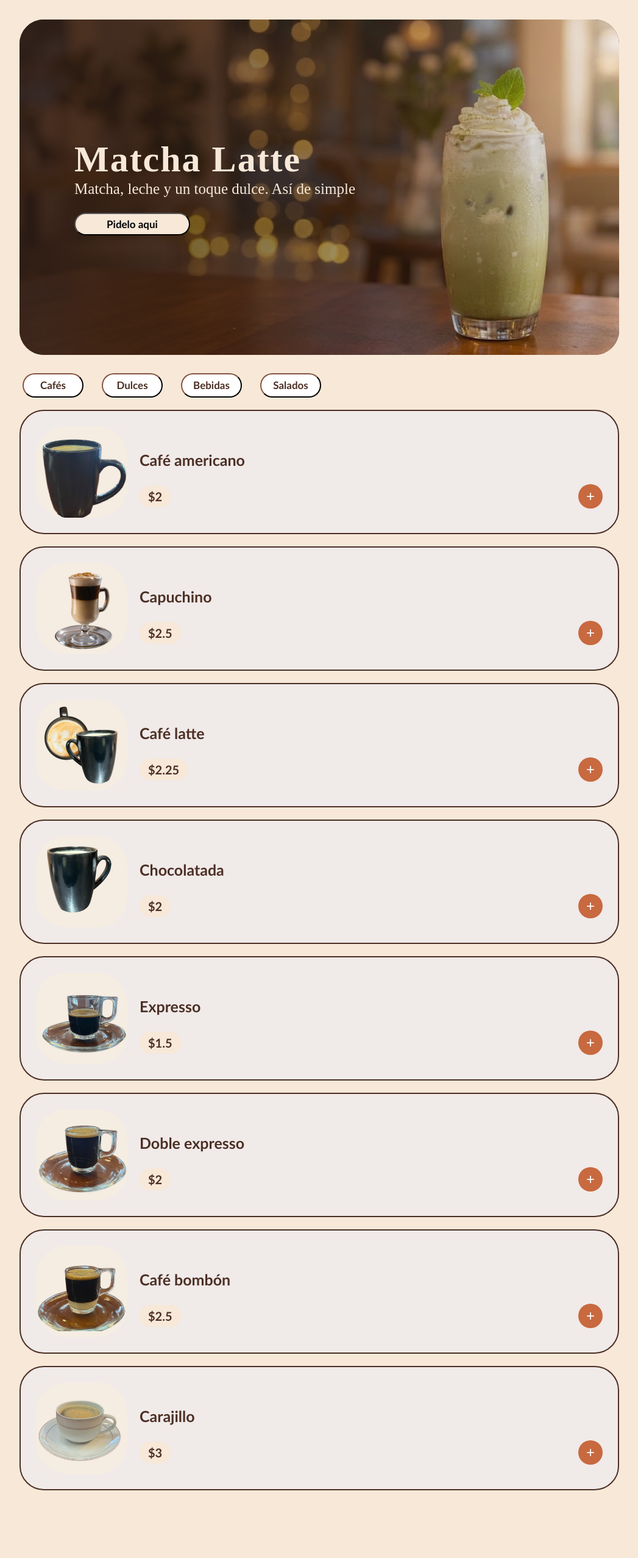
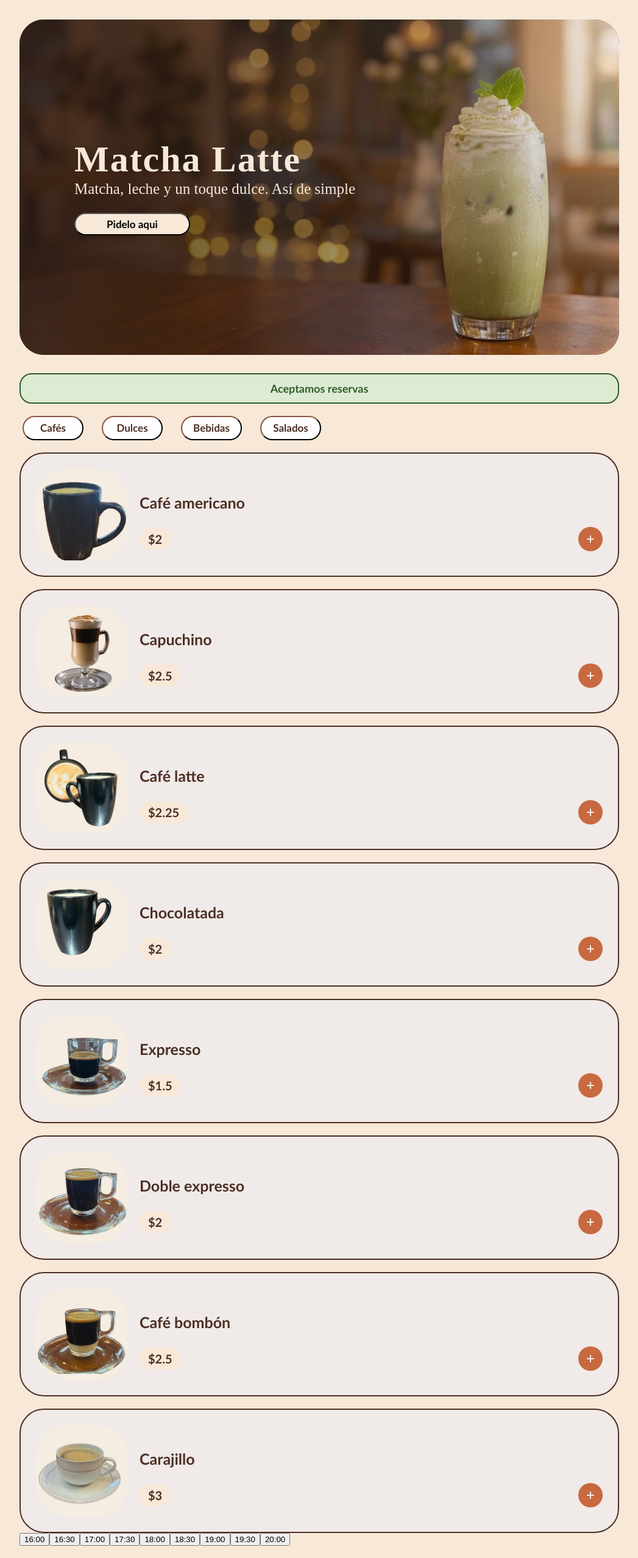
Before and after one commit to Kevinero25/Maderine, a React (Vite) app in the folder Front/: page / in a window 1280 px wide. Shown: the part 83-2638 px from the top of the page at 61% size, without its empty margins (116-1163 px from the left). Before the commit the page ends 2547 px from the top, so only its background shows below. Built offline with nearby package versions, Linux system fonts and the light colour scheme.

Commit message:
Se agrego el aviso de estamos a tope y un componente de horarios

```diff
--- /dev/null
+++ b/Front/src/components/AvisoTope.css
@@ -0,0 +1,22 @@
+.aviso_abierta,
+.aviso_llena {
+    padding: 12px 20px;
+    border-radius: 20px;
+    text-align: center;
+    font-size: 18px;
+    font-weight: 600;
+    font-family: 'Gill Sans', 'Gill Sans MT', Calibri, 'Trebuchet MS', sans-serif;
+    margin-block: 20px;
+}
+
+.aviso_abierta {
+    background-color: #dcebd2;
+    color: #2f5d2a;
+    border: 2px solid #2f5d2a;
+}
+
+.aviso_llena {
+    background-color: #f6d9d2;
+    color: #8a2e1c;
+    border: 2px solid #8a2e1c;
+}
--- /dev/null
+++ b/Front/src/components/AvisoTope.jsx
@@ -0,0 +1,13 @@
+
+import "./AvisoTope.css"
+
+function AvisoTope({llena}){
+    return(
+        <div className={llena ? "aviso_llena" : "aviso_abierta"}>
+            {llena ? "Estamos llenos hoy" : "Aceptamos reservas"}
+
+        </div>
+    )
+}
+
+export default AvisoTope
--- /dev/null
+++ b/Front/src/components/Horario.jsx
@@ -0,0 +1,15 @@
+import { useState } from "react"
+
+const horas = ["16:00", "16:30", "17:00","17:30","18:00","18:30","19:00","19:30","20:00"]
+
+function Horario(){
+    return(
+        <div>
+            {horas.map((hora)=>(
+                <button key={hora}>{hora}</button>
+            ))}
+        </div>
+    )
+}
+
+export default Horario
--- a/Front/src/pages/Carta.jsx
+++ b/Front/src/pages/Carta.jsx
@@ -4,6 +4,8 @@ import Header from "../components/Header";
 import Hero from "../components/Hero";
 import { useState } from "react";
 import "./Carta.css"
+import AvisoTope from "../components/AvisoTope"
+import Horario from "../components/Horario";
 
 
 function Carta() {
@@ -22,7 +24,7 @@ function Carta() {
 
             <Header />
             <Hero />
-
+            <AvisoTope/>
             <div className="botonera_carta">
                 <button className="boton_Cafés" onClick={() => setCategoria("Cafés")}>Cafés</button>
                 <button className="boton_Dulces" onClick={() => setCategoria("Dulces")}>Dulces</button>
@@ -34,7 +36,7 @@ function Carta() {
                 <ProductoCard key={producto.id} {...producto} onAgregar={()=>agregar(producto)} />
             ))}
 
-
+            <Horario/>
 
         </main>
     )
```
